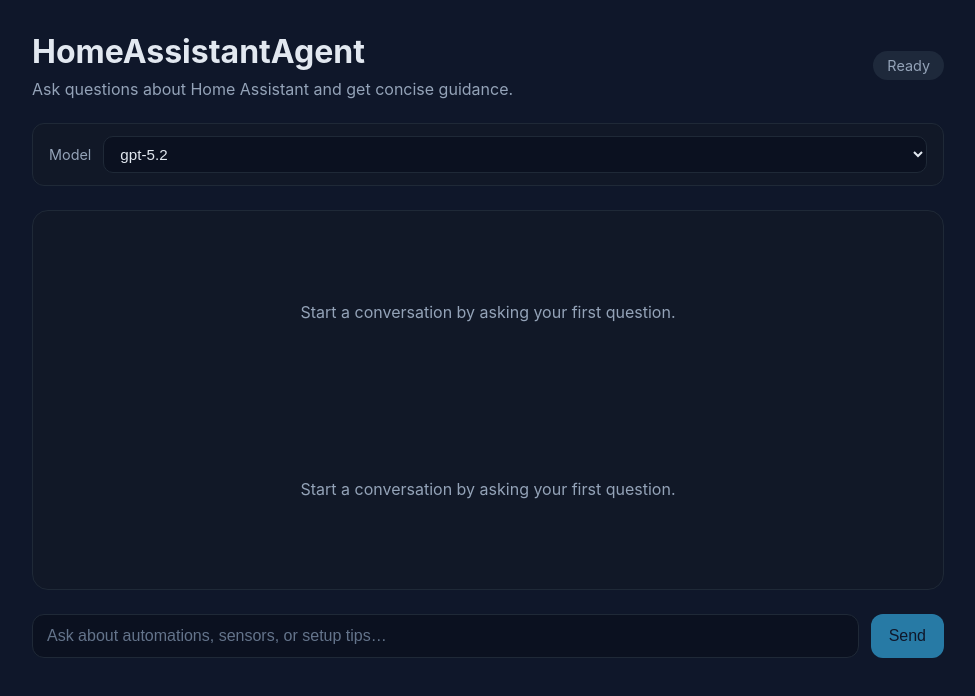
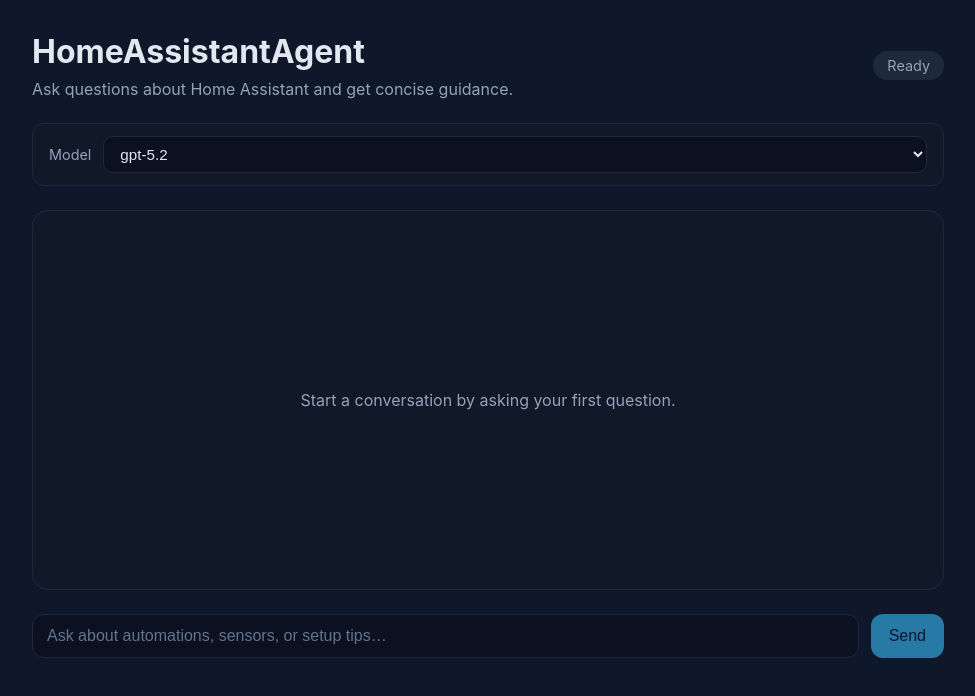
Before and after one commit to DrTree/HomeAssistantAgent, a React (Vite) app in the folder homeassistantagent/web/: page / in a window 1280 px wide. Shown: the top 696 px of the page, without its empty margins (152-1127 px from the left). Built offline with nearby package versions, Linux system fonts and the light colour scheme.

Commit message:
Fix duplicate chat rendering

```diff
--- a/homeassistantagent/web/src/App.tsx
+++ b/homeassistantagent/web/src/App.tsx
@@ -12,7 +12,6 @@
 import { ChatErrorBanner } from './components/ChatErrorBanner';
 import { ChatMessageList } from './components/ChatMessageList';
 import { Composer } from './components/Composer';
-import { EmptyState } from './components/EmptyState';
 import { ModelSelector } from './components/ModelSelector';
 import { ToolMessage } from './components/ToolMessage';
 
@@ -143,16 +142,6 @@
             }}
           />
         ) : null}
-        {messages.length === 0 ? (
-          <EmptyState />
-        ) : (
-          messages.map((message) => (
-            <div key={message.id} className={`chat__message chat__message--${message.role}`}>
-              <span className="chat__role">{message.role}</span>
-              <div className="chat__content">{renderMessageContent(message)}</div>
-            </div>
-          ))
-        )}
         <ChatMessageList messages={messages} renderMessageContent={renderMessageContent} />
       </section>
 
```
Also changed, not shown: 1 other file (tests, documents, lock files or other folders).
